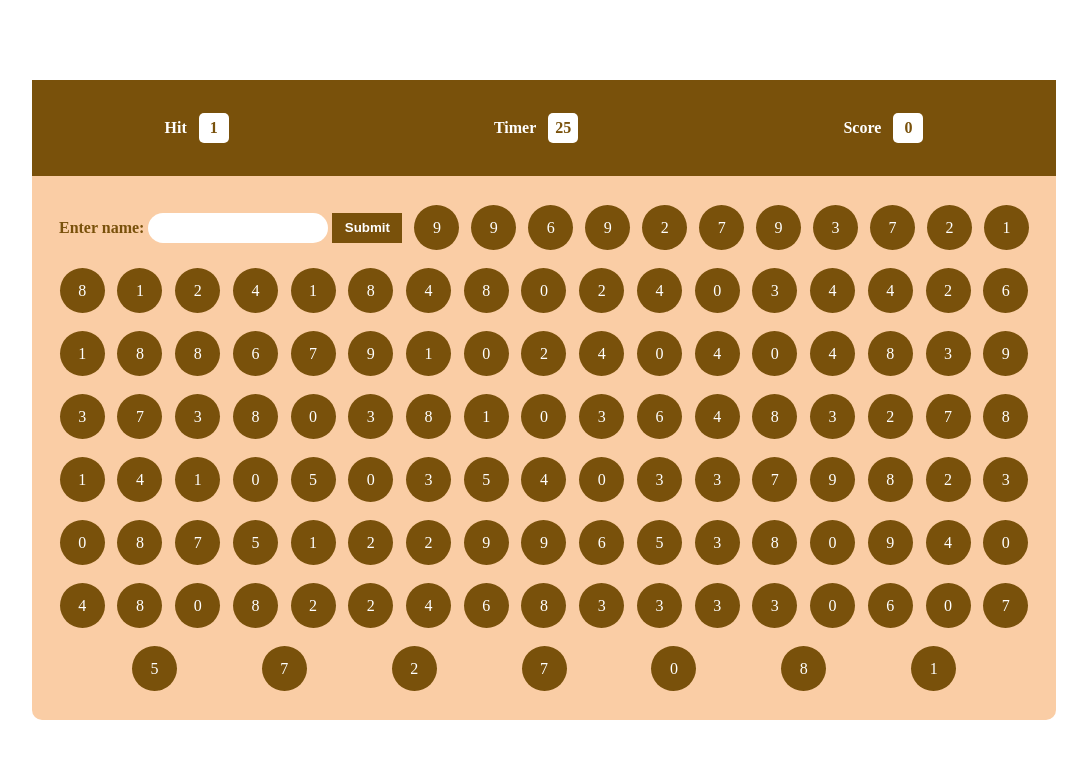
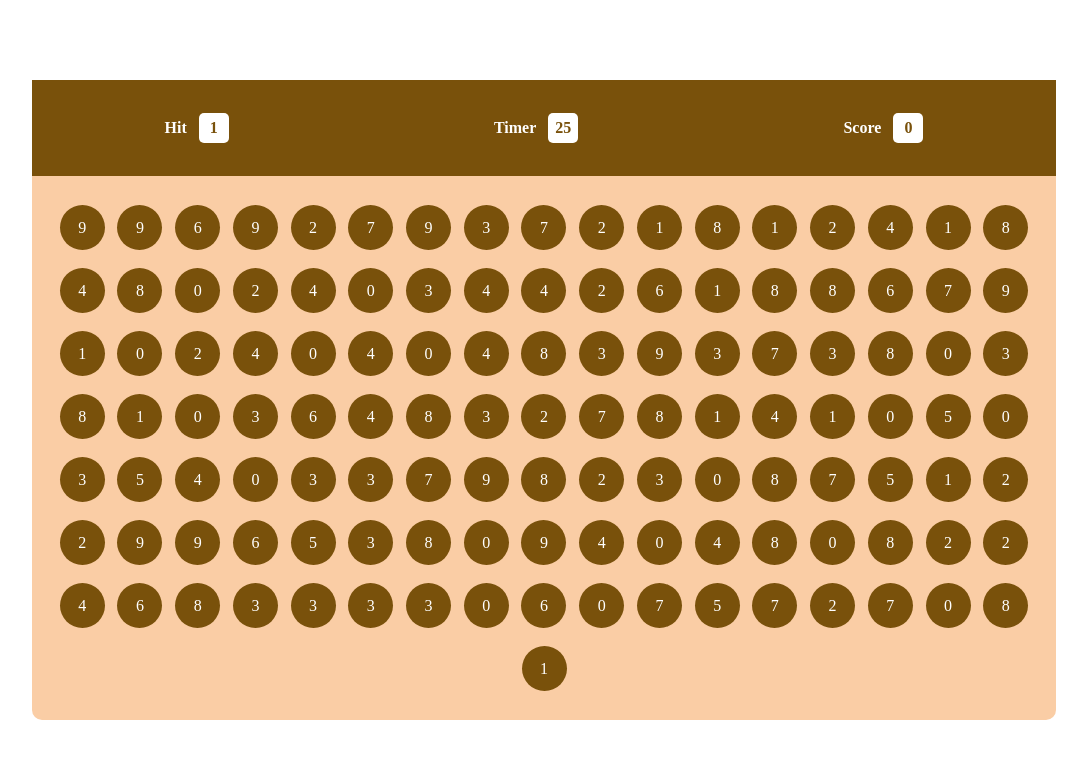
Before and after one commit to tancodess/BUBBLE-GAME, a plain HTML site: page index.html in a window 1280 px wide. Shown: the whole page, without its empty margins (96-1183 px from the left). Drawn offline with Linux system fonts and the light colour scheme.

Commit message:
BUBBLE GAME

```diff
--- a/index.html
+++ b/index.html
@@ -26,11 +26,6 @@
                 </div>
             </div>
             <div id="pnlbtm">
-                <form action="" id="form">
-                    <label id="name" for="text">Enter name: </label> <input id="text" type="text" value="">
-                    <button type="button" id="submitButton">
-                        Submit
-                </form>
             </div>
         </div>
     </div>
```
